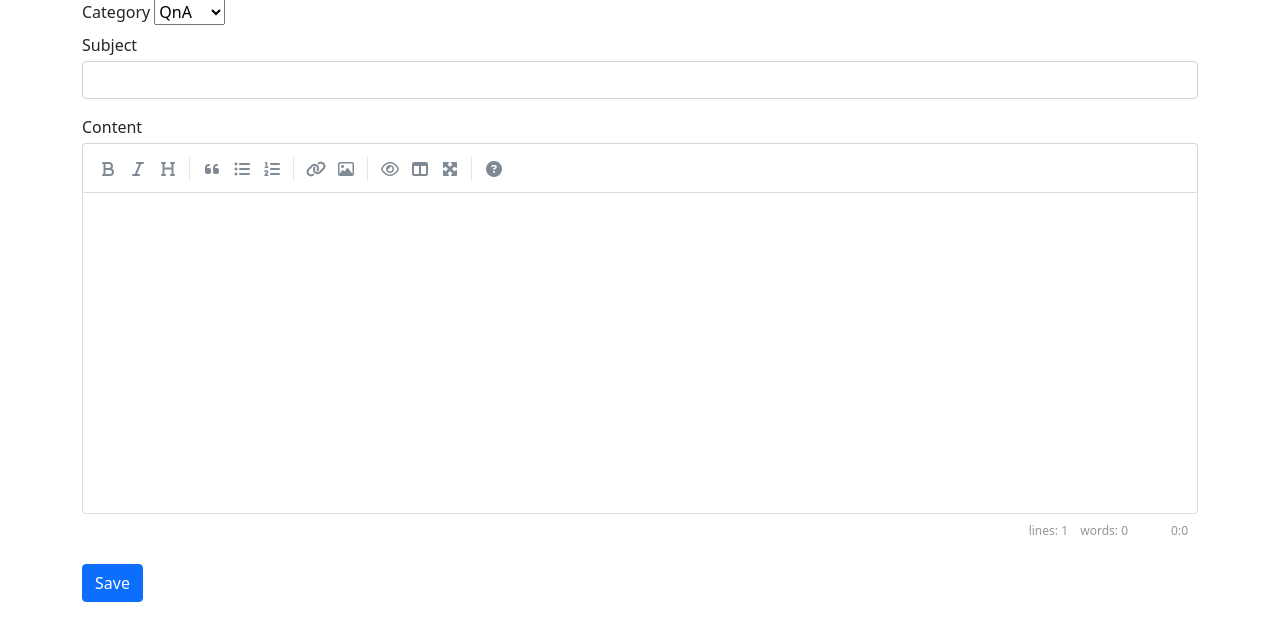
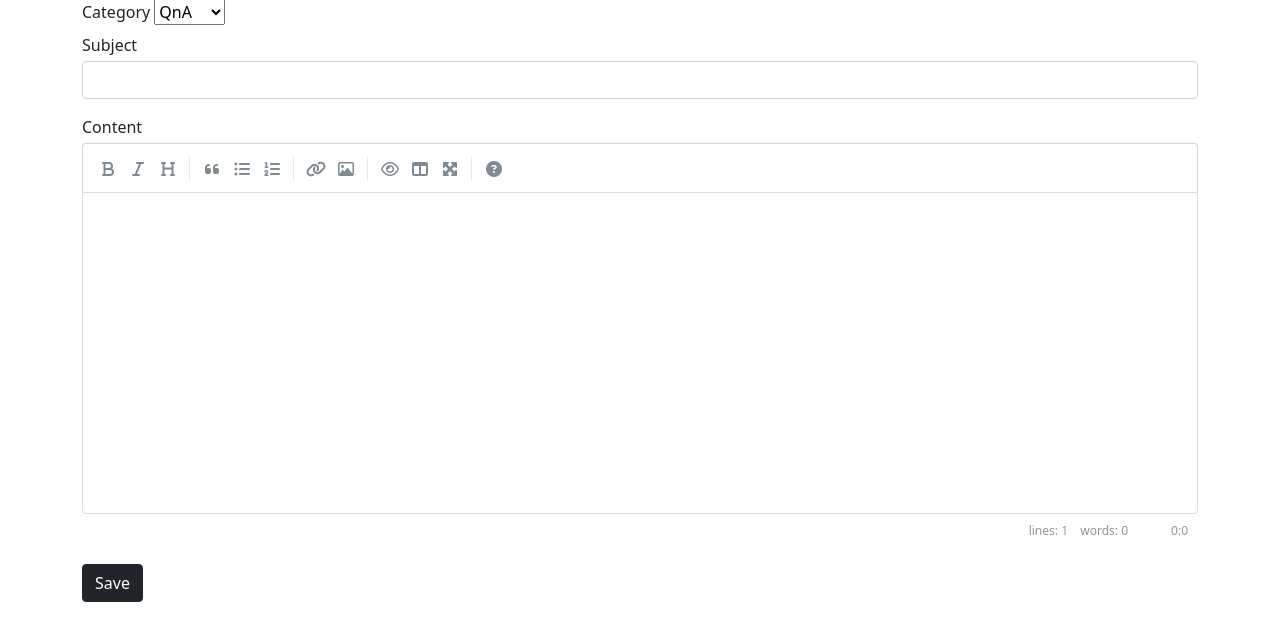
Before and after one commit to SangJinNew2023/MyBlog, a Django app: page /myboard/question/create/ in a window 1280 px wide. Shown: the part 180-800 px from the top of the page. Run offline with Django 4.2, Linux system fonts and the light colour scheme; the visitor is signed in with stand-in values (Sample User, id 1); some libraries are stand-ins or nearby versions.

Commit message:
save button color change

```diff
--- a/templates/myboard/question_form.html
+++ b/templates/myboard/question_form.html
@@ -25,7 +25,7 @@
              <label for="content" class="form-label mb-1">Content</label>
             <textarea class="form-control" name="content" id="content" rows="10">{{ form.content.value|default_if_none:'' }}</textarea>
         </div>
-        <button type="submit" class="btn btn-primary">Save</button>
+        <button type="submit" class="btn btn-dark">Save</button>
     </form>
 </div>
 {% endblock %}
```
